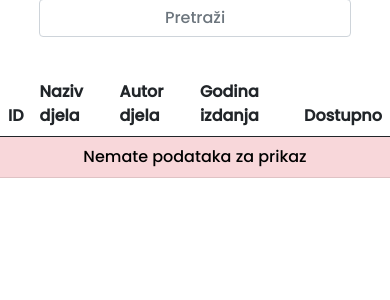
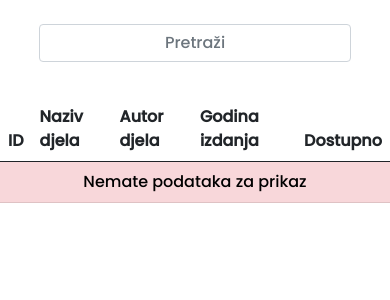
Before and after one commit to analitika-tech/library, a Django app: page / in a window 390 px wide. Shown: the part 96-396 px from the top of the page. Run offline with Django 3.2, Linux system fonts and the light colour scheme; data that the repository does not hold is empty; parts of the project's set-up code (start-up, migrations or seed data) failed here and were passed over.

Commit message:
Mobile UI Search field fix

```diff
--- a/system/static/css/general.css
+++ b/system/static/css/general.css
@@ -77,7 +77,7 @@ body{
 
     #search{
         margin: auto;
-        margin-top: 25px;
+        margin-top: 50px;
         margin-bottom: 25px;
         width: 80%;
         text-align: center;
```
